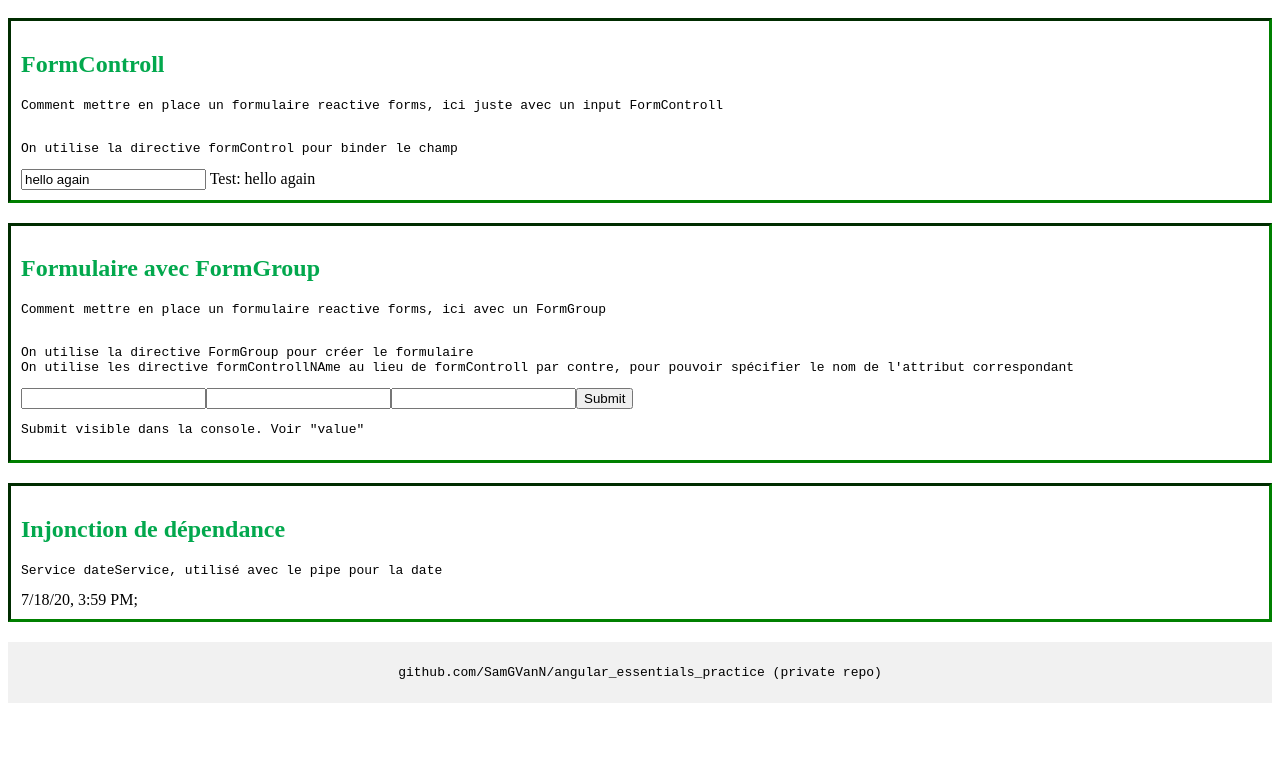
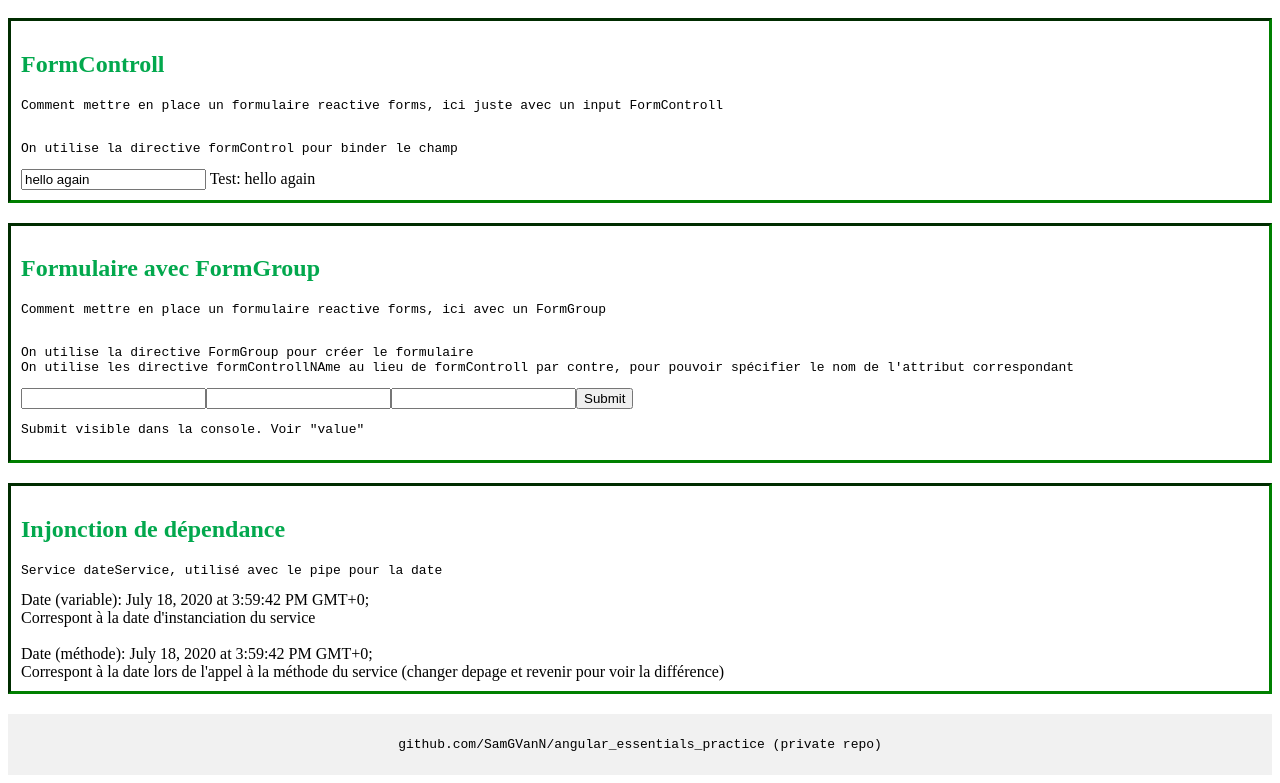
Before and after one commit to SamGVanN/angular_essentials_practice, an Angular app: page /user in a window 1280 px wide. Shown: the part 394-1177 px from the top of the page. Before the commit the page ends 1105 px from the top, so only its background shows below. Built offline with nearby package versions, Linux system fonts and the light colour scheme.

Commit message:
Instanciation des services
Un service est instancié une seule et unique fois. C'est un point important à retenir concernant l'injonction de dépendances.

```diff
--- a/src/app/user/user.component.html
+++ b/src/app/user/user.component.html
@@ -40,5 +40,11 @@
 <div class="exercice" style="padding: 10px;">
     <h2>Injonction de dépendance</h2>
     <p>Service dateService, utilisé avec le pipe pour la date</p>
-    {{dateService.date | date:'short'}};
+    <div> Date (variable): {{dateService.date | date:'long'}};
+        <br>Correspont à la date d'instanciation du service
+    </div>
+    <br>
+    <div> Date (méthode): {{dateService.getDate() | date:'long'}};
+        <br>Correspont à la date lors de l'appel à la méthode du service (changer depage et revenir pour voir la différence)
+    </div>
 </div>
```
Also changed, not shown: Scrapbook.txt.
